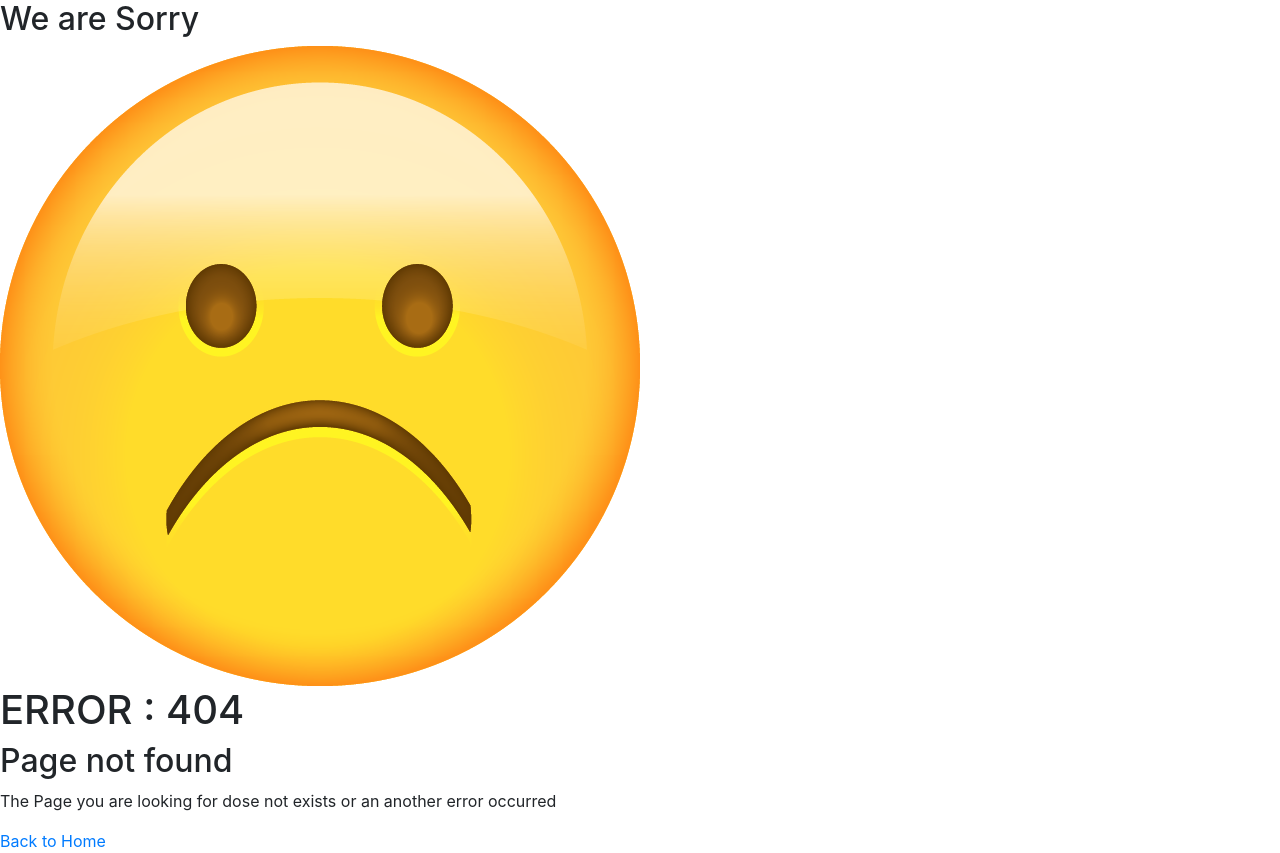
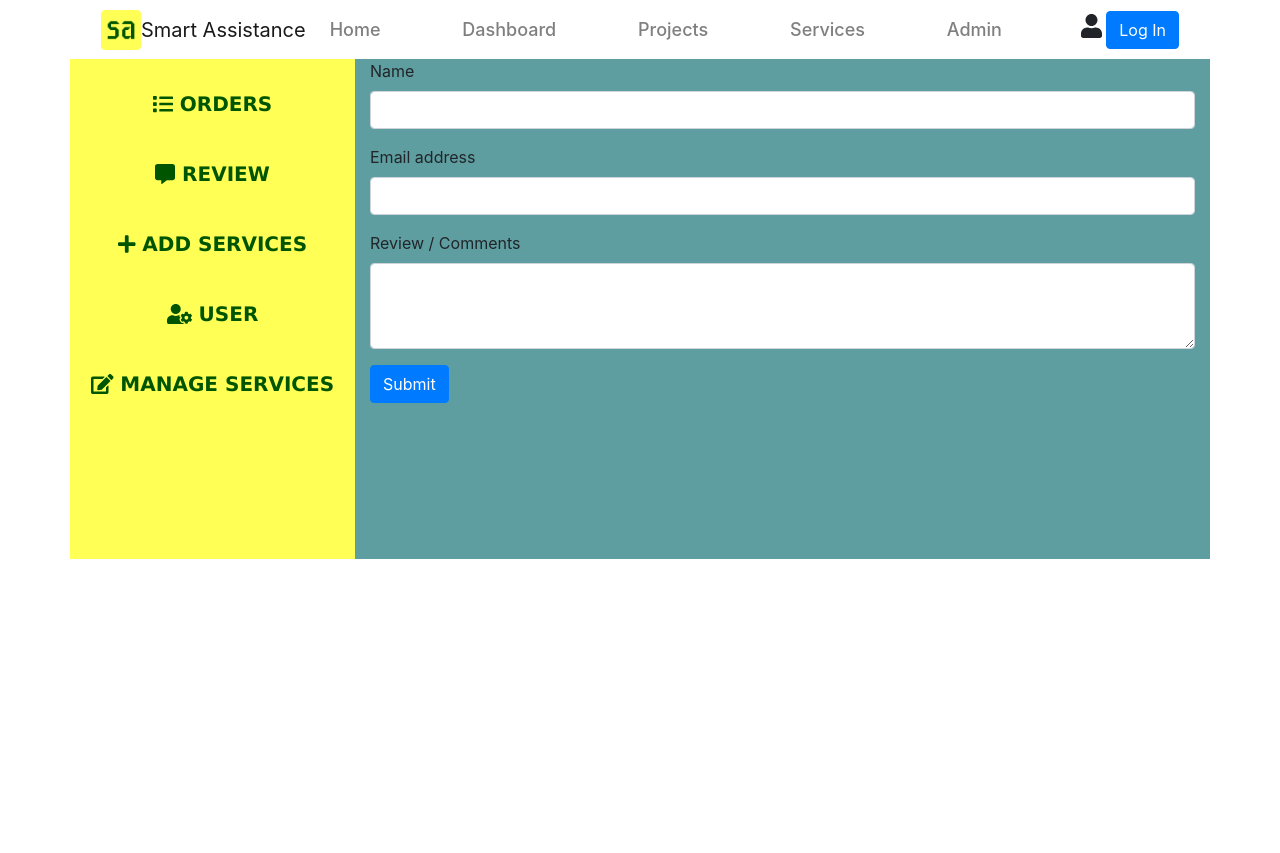
Before and after one commit to azizsheq/smart-assistance-client, a React (Create React App) app: page /dashboard/addReviews in a window 1280 px wide. Before the commit this address had no page. After the commit the page ends 800 px from the top, so only its background shows below. Built offline with nearby package versions, Linux system fonts and the light colour scheme.

Commit message:
review upload complete with dashboard design

```diff
--- a/src/App.js
+++ b/src/App.js
@@ -4,11 +4,11 @@ import {
   Switch,
   Route
 } from "react-router-dom";
-import Login from './components/Login/Login';
 import { createContext, useState } from 'react';
 import Home from './components/Home/Home';
+import Login from './components/Login/Login';
 import NoMatch from './components/NoMatch/NoMatch';
-import Reviews from './components/Home/Reviews/Reviews';
+import Dashboard from './components/Dashboard/Dashboard';
 
 export const UserContext = createContext();
 
@@ -26,8 +26,8 @@ function App() {
           <Route path="/login">
             <Login />
           </Route>
-          <Route path="/home/Reviews">
-            <Reviews/>
+          <Route path="/dashboard">
+            <Dashboard/>
           </Route>
           <Route exact path="/">
             <Home />
--- /dev/null
+++ b/src/components/Dashboard/AddReview/AddReview.js
@@ -0,0 +1,72 @@
+import React, { useContext, useState } from 'react';
+import { UserContext } from '../../../App';
+
+const AddReview = () => {
+
+    const [loggedInUser, setLoggedInUser] = useContext(UserContext);
+    // console.log(loggedInUser);
+
+    const [reviewData, setReviewData] = useState({
+        image: loggedInUser.image
+    });
+
+    const setField = (field, value) => {
+        setReviewData({
+            ...reviewData,
+            [field]: value
+        })
+    }
+
+    const handleReviewSubmit = (e) => {
+        console.log(reviewData);
+        const url = `http://localhost:5055/addReview`;
+        // fetch for sending new product data to server
+        fetch(url, {
+            method: 'POST',
+            headers: {
+                'Content-Type': 'application/json',
+            },
+            body: JSON.stringify(reviewData),
+        })
+            .then(response => {
+                // console.log("Server side response: ", response);
+                if(response) {
+                    alert('Review Uploaded Successfully !')
+                }
+            })
+            .catch(error => {
+                console.error('Server side Error:', error);
+            });
+    }
+
+    return (
+        <div>
+            <div class="mb-3">
+                <label for="userName" class="form-label">Name</label>
+                <input type="email" class="form-control" id="userName"
+                    placeholder={loggedInUser.name}
+                    onChange={e => setField('name', e.target.value)}
+                    required />
+            </div>
+
+            <div class="mb-3">
+                <label for="userEmail" class="form-label">Email address</label>
+                <input type="email" class="form-control" id="userEmail" name="userEmail"
+                    placeholder={loggedInUser.email}
+                    onChange={e => setField('email', e.target.value)}
+                    required />
+            </div>
+
+            <div class="mb-3">
+                <label for="reviewText" class="form-label">Review / Comments</label>
+                <textarea class="form-control" id="reviewText"
+                    onChange={e => setField('reviewText', e.target.value)}
+                    rows="3" required></textarea>
+            </div>
+
+            <button type="submit" class="btn btn-primary" onClick={handleReviewSubmit}>Submit</button>
+        </div>
+    );
+};
+
+export default AddReview;
--- /dev/null
+++ b/src/components/Dashboard/Dashboard.css
@@ -0,0 +1,15 @@
+.dashboardMainDiv {
+    height: 500px;
+}
+
+.dashNavDiv {
+    background-color: #FF5;
+    height: 500px;
+    padding-top: 10px;
+    text-align: center;
+}
+
+.dashCompDiv {
+    background-color: cadetblue;
+    height: 500px;
+}
--- a/src/components/Dashboard/Dashboard.js
+++ b/src/components/Dashboard/Dashboard.js
@@ -0,0 +1,38 @@
+import React from 'react';
+import {
+    BrowserRouter as Router,
+    Switch,
+    Route
+} from "react-router-dom";
+import './Dashboard.css'
+import Orders from './Orders/Orders';
+import NavBar from '../Home/Header/NavBar/NavBar';
+import DashboardMenu from './DashboardMenu/DashboardMenu';
+import AddReview from './AddReview/AddReview';
+
+const Dashboard = () => {
+    return (
+        <div className="container dashboardMainDiv">
+            <NavBar/>
+            <Router>
+                <div className="row">
+                    <div className="col-sm-3 dashNavDiv">
+                        <DashboardMenu/>
+                    </div>
+                    <div className="col-sm-9 dashCompDiv">
+                        <Switch>
+                            <Route path="/dashboard/orders">
+                                <Orders/>
+                            </Route>
+                            <Route path="/dashboard/addReviews">
+                                <AddReview/>
+                            </Route>
+                        </Switch>
+                    </div>
+                </div>
+            </Router>
+        </div>
+    );
+};
+
+export default Dashboard;
--- /dev/null
+++ b/src/components/Dashboard/DashboardMenu/DashboardMenu.js
@@ -0,0 +1,31 @@
+import React from 'react';
+import './DashboradMenu.css'
+import { Link } from 'react-router-dom';
+import { FontAwesomeIcon } from '@fortawesome/react-fontawesome';
+import { faCommentAlt, faEdit, faList, faPlus, faUserCog } from "@fortawesome/free-solid-svg-icons";
+
+const DashboardMenu = () => {
+    return (
+        <div className="dashMenuDiv">
+            <ul className="dashUL">
+                <Link to="/dashboard/orders">
+                    <li className="dashLI"><FontAwesomeIcon icon={faList}/>&nbsp;ORDERS</li>
+                </Link>
+                <Link to="/dashboard/addReviews">
+                    <li className="dashLI"><FontAwesomeIcon icon={faCommentAlt}/>&nbsp;REVIEW</li>
+                </Link>
+                <Link to="">
+                    <li className="dashLI"><FontAwesomeIcon icon={faPlus}/>&nbsp;ADD SERVICES</li>
+                </Link>
+                <Link to="">
+                    <li className="dashLI"><FontAwesomeIcon icon={faUserCog}/>&nbsp;USER</li>
+                </Link>
+                <Link to="">
+                    <li className="dashLI"><FontAwesomeIcon icon={faEdit}/>&nbsp;MANAGE SERVICES</li>
+                </Link>
+            </ul>
+        </div>
+    );
+};
+
+export default DashboardMenu;
--- /dev/null
+++ b/src/components/Dashboard/DashboardMenu/DashboradMenu.css
@@ -0,0 +1,26 @@
+.dashMenuDiv{
+
+}
+
+.dashUL {
+    list-style-type: none;
+    margin: 0;
+    padding: 0;
+}
+
+.dashLI {
+    text-decoration: none;
+    color: #050;
+    font-family:'Lucida Sans', 'Lucida Sans Regular', 'Lucida Grande', 'Lucida Sans Unicode', Geneva, Verdana, sans-serif;
+    font-size: 20px;
+    font-weight: bold;
+    display: block;
+    padding-top: 20px;
+    padding-bottom: 20px;
+}
+
+.dashLI:hover {
+    background-color: #050;
+    color: #FF5;
+    border-radius: 10px;
+}
--- /dev/null
+++ b/src/components/Dashboard/Orders/Orders.js
@@ -0,0 +1,11 @@
+import React from 'react';
+
+const Orders = () => {
+    return (
+        <div>
+            <h1>ORDERS</h1>
+        </div>
+    );
+};
+
+export default Orders;<h1>ORDERS</h1>
--- a/src/components/Home/Header/NavBar/NavBar.js
+++ b/src/components/Home/Header/NavBar/NavBar.js
@@ -22,7 +22,7 @@ const NavBar = () => {
                     <Link className="nav-link" to="/home">Home</Link>
                 </Nav>
                 <Nav className="mr-auto">
-                    <Link className="nav-link" to="/home/Reviews">Reviews</Link>
+                    <Link className="nav-link" to="/dashboard">Dashboard</Link>
                 </Nav>
                 <Nav className="mr-auto">
                     <Link className="nav-link" to="/home">Projects</Link>
--- a/src/components/Login/Login.js
+++ b/src/components/Login/Login.js
@@ -23,6 +23,7 @@ const Login = () => {
         newUser: false,
         name: '',
         email: '',
+        image: '',
         error: '',
         success: false
     });
@@ -47,11 +48,12 @@ const Login = () => {
                 // The signed-in user info.
                 var user = result.user;
                 // console.log(user);
-                const { displayName, email } = user;
+                const { displayName, email, photoURL } = user;
                 const signedInUser = {
                     isSignedIn: true,
                     name: displayName,
                     email: email,
+                    image: photoURL,
                     error: '',
                     success: true
                 }
@@ -74,7 +76,8 @@ const Login = () => {
                 const signedOutUser = {
                     isSignedIn: false,
                     name: '',
-                    email: ''
+                    email: '',
+                    image: ''
                 }
                 setUser(signedOutUser);
                 setLoggedInUser({});
```
